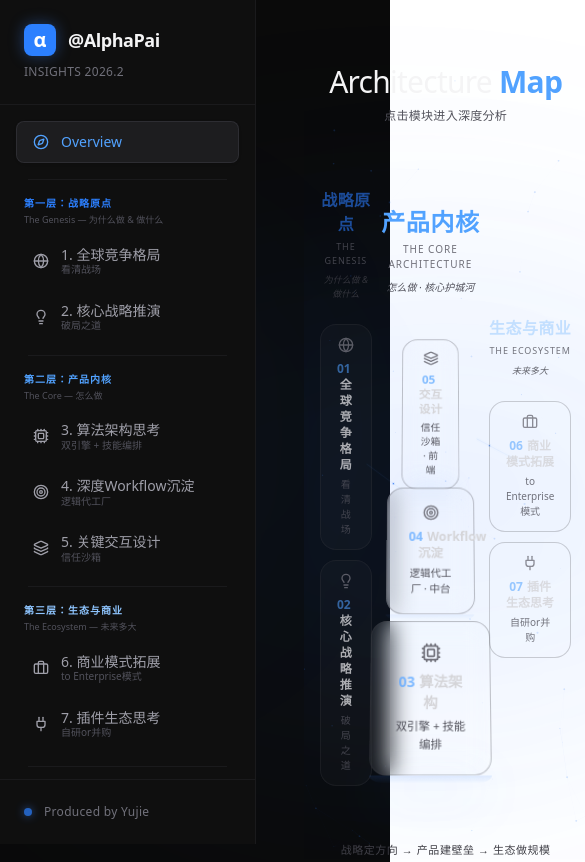
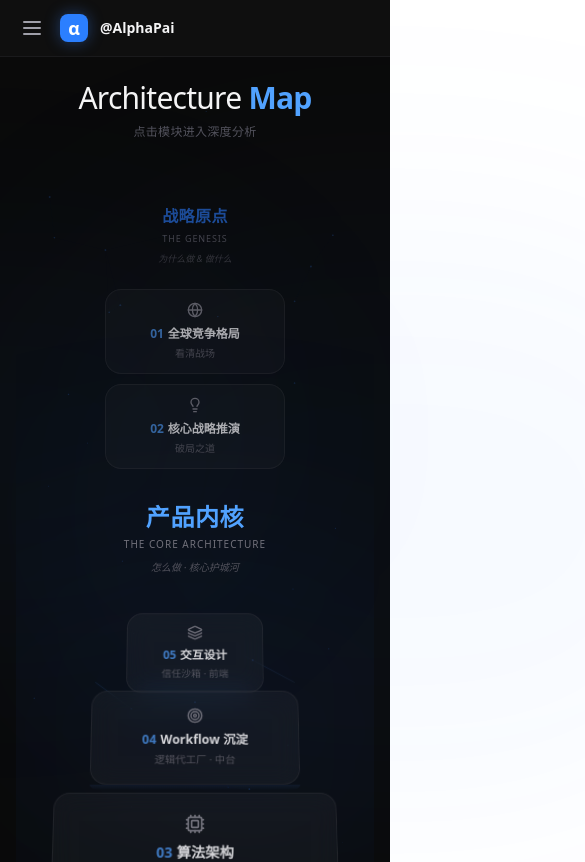
Before and after one commit to erlingerwu0718/alphapai-insights, a React (Vite) app: page / in a window 390 px wide. Shown: the top 862 px of the page, 585 px wide, since content can reach past the window. Built offline with nearby package versions, Linux system fonts and the light colour scheme.

Commit message:
add mobile responsive layout

```diff
--- a/src/App.tsx
+++ b/src/App.tsx
@@ -478,6 +478,7 @@ const QualQuantAnalysis = () => {
 export default function App() {
   const [activeSection, setActiveSection] = useState('overview');
   const [algoTab, setAlgoTab] = useState<'dual-engine' | 'orchestration'>('dual-engine');
+  const [sidebarOpen, setSidebarOpen] = useState(false);
 
   const navTiers = [
     {
@@ -512,8 +513,18 @@ export default function App() {
 
   return (
     <div className="min-h-screen bg-[#0a0a0a] text-zinc-300 font-sans selection:bg-blue-500/30 flex">
+      {/* Mobile header */}
+      <div className="lg:hidden fixed top-0 left-0 right-0 z-30 bg-[#0f0f0f] border-b border-zinc-800/50 flex items-center gap-3 px-4 py-3">
+        <button onClick={() => setSidebarOpen(!sidebarOpen)} className="text-zinc-400 hover:text-zinc-200 p-1 cursor-pointer">
+          <svg className="w-6 h-6" fill="none" stroke="currentColor" viewBox="0 0 24 24"><path strokeLinecap="round" strokeLinejoin="round" strokeWidth={2} d="M4 6h16M4 12h16M4 18h16" /></svg>
+        </button>
+        <div className="w-7 h-7 rounded-lg bg-blue-500 flex items-center justify-center text-white font-bold text-lg shadow-[0_0_15px_rgba(59,130,246,0.4)]">α</div>
+        <span className="text-sm font-semibold text-zinc-100">@AlphaPai</span>
+      </div>
+      {/* Sidebar overlay */}
+      {sidebarOpen && <div className="lg:hidden fixed inset-0 bg-black/60 z-20" onClick={() => setSidebarOpen(false)} />}
       {/* Sidebar */}
-      <aside className="w-64 border-r border-zinc-800/50 bg-[#0f0f0f] flex flex-col fixed h-full z-20">
+      <aside className={`w-64 border-r border-zinc-800/50 bg-[#0f0f0f] flex flex-col fixed h-full z-20 transition-transform duration-300 ${sidebarOpen ? 'translate-x-0' : '-translate-x-full'} lg:translate-x-0`}>
         <div className="p-6 border-b border-zinc-800/50">
           <div className="flex items-center gap-3 mb-1">
             <div className="w-8 h-8 rounded-lg bg-blue-500 flex items-center justify-center text-white font-bold text-xl shadow-[0_0_15px_rgba(59,130,246,0.4)]">
@@ -526,7 +537,7 @@ export default function App() {
 
         <nav className="flex-1 p-4 space-y-4 overflow-y-auto">
           <button
-            onClick={() => setActiveSection('overview')}
+            onClick={() => { setActiveSection('overview'); setSidebarOpen(false); }}
             className={`w-full flex items-center gap-3 px-4 py-2.5 rounded-lg text-sm font-medium transition-all duration-200 cursor-pointer ${
               activeSection === 'overview'
                 ? 'bg-zinc-800/60 text-blue-400 shadow-sm border border-zinc-700/50'
@@ -547,7 +558,7 @@ export default function App() {
                 {tier.items.map(item => (
                   <button
                     key={item.id}
-                    onClick={() => setActiveSection(item.id)}
+                    onClick={() => { setActiveSection(item.id); setSidebarOpen(false); }}
                     className={`w-full flex items-center gap-3 px-4 py-2.5 rounded-lg text-sm font-medium transition-all duration-200 cursor-pointer ${
                       activeSection === item.id
                         ? 'bg-zinc-800/60 text-blue-400 shadow-sm border border-zinc-700/50'
@@ -569,7 +580,7 @@ export default function App() {
           ))}
           <div className="mx-3 mt-3 h-px bg-zinc-800/50" />
           <button
-            onClick={() => setActiveSection('summary')}
+            onClick={() => { setActiveSection('summary'); setSidebarOpen(false); }}
             className={`w-full flex items-center gap-3 px-4 py-2.5 rounded-lg text-sm font-medium transition-all duration-200 cursor-pointer ${
               activeSection === 'summary'
                 ? 'bg-zinc-800/60 text-blue-400 shadow-sm border border-zinc-700/50'
@@ -590,7 +601,7 @@ export default function App() {
       </aside>
 
       {/* Main Content */}
-      <main className="flex-1 ml-64 p-12 max-w-5xl mx-auto w-full relative">
+      <main className="flex-1 lg:ml-64 pt-16 lg:pt-0 p-4 sm:p-6 lg:p-12 max-w-5xl mx-auto w-full relative">
         {/* Ambient glow for glass effect */}
         <div className="fixed top-1/4 left-1/2 w-[800px] h-[600px] -translate-x-1/4 rounded-full bg-blue-500/[0.04] blur-[120px] pointer-events-none" />
         <div className="fixed bottom-1/4 right-1/4 w-[600px] h-[400px] rounded-full bg-blue-500/[0.03] blur-[100px] pointer-events-none" />
--- a/src/components/ArchitectureMap.tsx
+++ b/src/components/ArchitectureMap.tsx
@@ -277,7 +277,7 @@ export const ArchitectureMap: React.FC<Props> = ({ onNavigate }) => {
       </svg>
 
       {/* Main 3-column layout */}
-      <div className="relative z-[2] grid grid-cols-[1fr_1.8fr_1fr] items-center px-4" style={{ minHeight: 440 }}>
+      <div className="relative z-[2] grid grid-cols-1 lg:grid-cols-[1fr_1.8fr_1fr] items-center px-4 gap-8 lg:gap-0" style={{ minHeight: 440 }}>
 
         {/* Layer 1: 战略原点 — pushed back */}
         <motion.div
--- a/src/index.css
+++ b/src/index.css
@@ -1,4 +1,9 @@
 @import "tailwindcss";
+
+/* Prevent horizontal overflow on mobile */
+html, body {
+  overflow-x: hidden;
+}
 
 /* DeerFlow-style frosted glass card */
 .glass-card {
--- a/tsconfig.json
+++ b/tsconfig.json
@@ -21,6 +21,7 @@
       ]
     },
     "allowImportingTsExtensions": true,
-    "noEmit": true
+    "noEmit": true,
+    "types": ["vite/client"]
   }
 }
```
